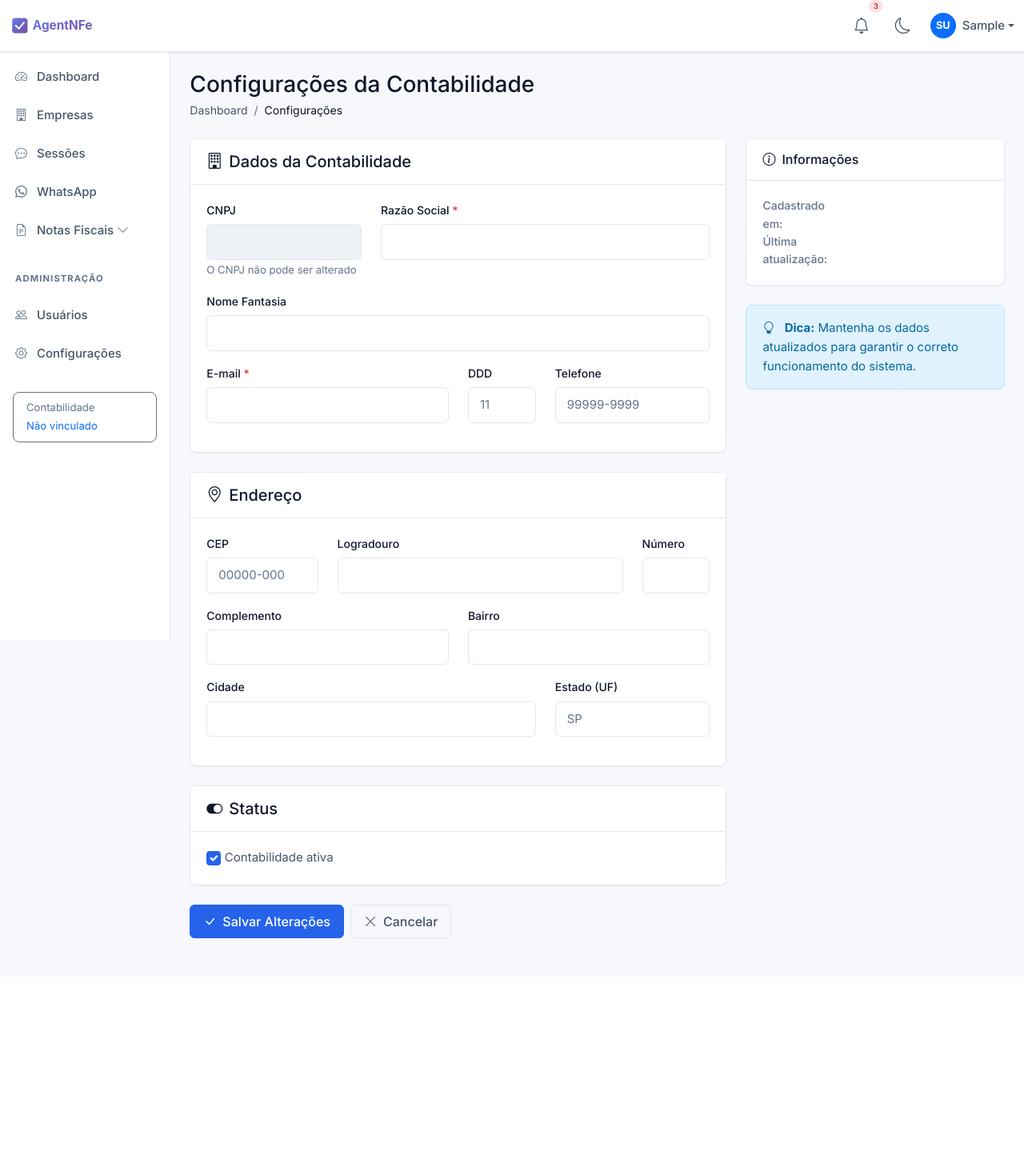
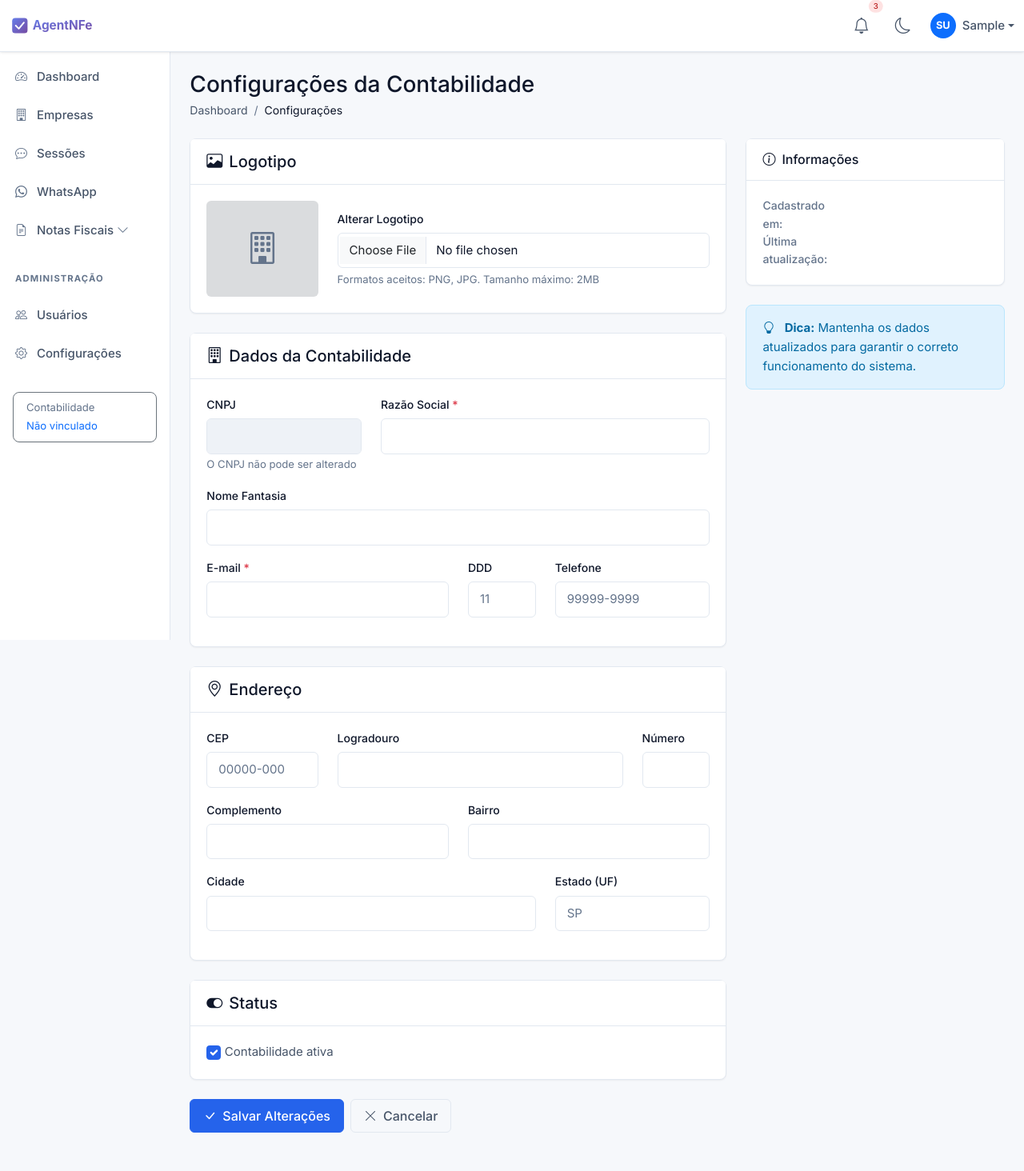
Before and after one commit to kcoelho79/AgentBaseNfe, a Django app: page /app/configuracoes/ in a window 1280 px wide. Shown: the whole page at 80% size. Before the commit the page ends 1173 px from the top, so only its background shows below. Run offline with Django 5.2, Linux system fonts and the light colour scheme; the visitor is signed in with stand-in values (Sample User, id 1).

Commit message:
logotipo contabilidade

```diff
--- a/apps/contabilidade/forms.py
+++ b/apps/contabilidade/forms.py
@@ -213,5 +213,6 @@ class ContabilidadeForm(forms.ModelForm):
             'bairro': forms.TextInput(attrs={'class': 'form-control'}),
             'cidade': forms.TextInput(attrs={'class': 'form-control'}),
             'estado': forms.TextInput(attrs={'class': 'form-control', 'maxlength': 2, 'placeholder': 'SP'}),
+            'logotipo': forms.ClearableFileInput(attrs={'class': 'form-control', 'accept': 'image/*'}),
             'is_active': forms.CheckboxInput(attrs={'class': 'form-check-input'}),
         }
--- a/apps/contabilidade/models.py
+++ b/apps/contabilidade/models.py
@@ -23,6 +23,15 @@ class Contabilidade(models.Model):
     bairro = models.CharField('bairro', max_length=100, blank=True)
     cidade = models.CharField('cidade', max_length=100, blank=True)
     estado = models.CharField('estado', max_length=2, blank=True)
+
+    # Logotipo
+    logotipo = models.ImageField(
+        'logotipo',
+        upload_to='contabilidades/logos/',
+        blank=True,
+        null=True,
+        help_text='Imagem PNG ou JPG, máximo 2MB'
+    )
 
     # Status
     is_active = models.BooleanField('ativo', default=True)
--- a/apps/contabilidade/templates/contabilidade/contabilidade/form.html
+++ b/apps/contabilidade/templates/contabilidade/contabilidade/form.html
@@ -15,7 +15,7 @@
     </div>
 </div>
 
-<form method="post" novalidate>
+<form method="post" enctype="multipart/form-data" novalidate>
     {% csrf_token %}
 
     {% if form.errors %}
@@ -36,6 +36,39 @@
 
     <div class="row">
         <div class="col-lg-8">
+            <!-- Logotipo -->
+            <div class="card mb-4">
+                <div class="card-header">
+                    <h5 class="mb-0"><i class="bi bi-image me-2"></i>Logotipo</h5>
+                </div>
+                <div class="card-body">
+                    <div class="row align-items-center">
+                        <div class="col-md-3 text-center mb-3 mb-md-0">
+                            <div id="logo-preview">
+                                {% if object.logotipo %}
+                                    <img src="{{ object.logotipo.url }}" alt="Logotipo" class="img-fluid rounded" style="max-height: 120px; max-width: 100%;" id="logo-img">
+                                {% else %}
+                                    <div class="bg-secondary bg-opacity-25 rounded d-flex align-items-center justify-content-center" style="height: 120px;" id="logo-placeholder">
+                                        <i class="bi bi-building fs-1 text-muted"></i>
+                                    </div>
+                                {% endif %}
+                            </div>
+                        </div>
+                        <div class="col-md-9">
+                            <label for="id_logotipo" class="form-label">Alterar Logotipo</label>
+                            {{ form.logotipo }}
+                            <small class="text-muted d-block mt-1">Formatos aceitos: PNG, JPG. Tamanho máximo: 2MB</small>
+                            <small class="text-info d-none mt-1" id="logo-selected">
+                                <i class="bi bi-check-circle me-1"></i>Imagem selecionada. Clique em "Salvar Alterações" para enviar.
+                            </small>
+                            {% if form.logotipo.errors %}
+                                <div class="text-danger small">{{ form.logotipo.errors.0 }}</div>
+                            {% endif %}
+                        </div>
+                    </div>
+                </div>
+            </div>
+
             <!-- Dados Básicos -->
             <div class="card mb-4">
                 <div class="card-header">
@@ -180,4 +213,39 @@
         </a>
     </div>
 </form>
+
+<script>
+// Preview dinâmico do logotipo
+document.getElementById('id_logotipo').addEventListener('change', function(e) {
+    const file = e.target.files[0];
+    const previewContainer = document.getElementById('logo-preview');
+    const selectedMsg = document.getElementById('logo-selected');
+
+    if (file) {
+        // Validar tipo de arquivo
+        if (!file.type.match('image.*')) {
+            alert('Por favor, selecione uma imagem válida (PNG ou JPG).');
+            e.target.value = '';
+            return;
+        }
+
+        // Validar tamanho (2MB)
+        if (file.size > 2 * 1024 * 1024) {
+            alert('A imagem deve ter no máximo 2MB.');
+            e.target.value = '';
+            return;
+        }
+
+        // Mostrar preview
+        const reader = new FileReader();
+        reader.onload = function(event) {
+            previewContainer.innerHTML = `<img src="${event.target.result}" alt="Preview" class="img-fluid rounded" style="max-height: 120px; max-width: 100%;">`;
+        };
+        reader.readAsDataURL(file);
+
+        // Mostrar mensagem de selecionado
+        selectedMsg.classList.remove('d-none');
+    }
+});
+</script>
 {% endblock %}
--- a/apps/contabilidade/views.py
+++ b/apps/contabilidade/views.py
@@ -703,6 +703,22 @@ class ContabilidadeUpdateView(LoginRequiredMixin, UpdateView):
         # Sempre retorna a contabilidade do usuário logado
         return self.request.user.contabilidade
 
+    def post(self, request, *args, **kwargs):
+        # Necessário para processar request.FILES (upload de arquivos)
+        self.object = self.get_object()
+        form = self.get_form()
+        if form.is_valid():
+            return self.form_valid(form)
+        else:
+            return self.form_invalid(form)
+
+    def get_form_kwargs(self):
+        # Inclui request.FILES no form para processar uploads
+        kwargs = super().get_form_kwargs()
+        if self.request.method in ('POST', 'PUT'):
+            kwargs['files'] = self.request.FILES
+        return kwargs
+
     def form_valid(self, form):
         messages.success(self.request, 'Dados da contabilidade atualizados com sucesso!')
         return super().form_valid(form)
--- a/templates/components/navbar.html
+++ b/templates/components/navbar.html
@@ -70,8 +70,8 @@
                     </li>
                     {% if user.contabilidade %}
                     <li>
-                        <a class="dropdown-item" href="#">
-                            <i class="bi bi-building me-2"></i>{{ user.contabilidade.nome|truncatechars:25 }}
+                        <a class="dropdown-item" href="{% url 'contabilidade:contabilidade_update' %}">
+                            <i class="bi bi-gear me-2"></i>Configurações
                         </a>
                     </li>
                     {% endif %}
```
Also changed, not shown: apps/contabilidade/templates/contabilidade/dashboard.html (+8 -3 lines), apps/contabilidade/migrations/0003_contabilidade_logotipo.py (added), apps/whatsapp_api/migrations/0002_evolutionchat_evolutioncontact_evolutioninstance_and_more.py (added).
